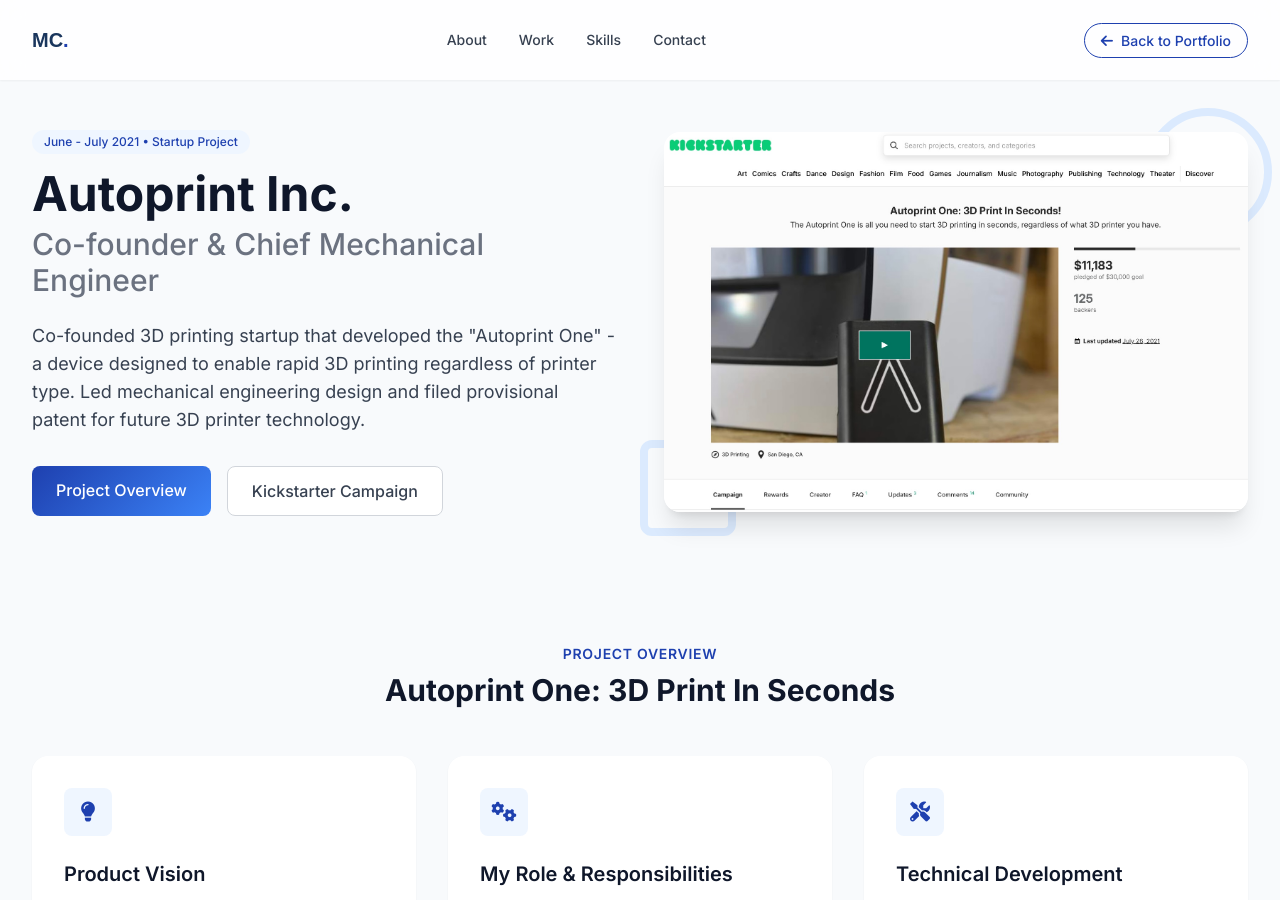
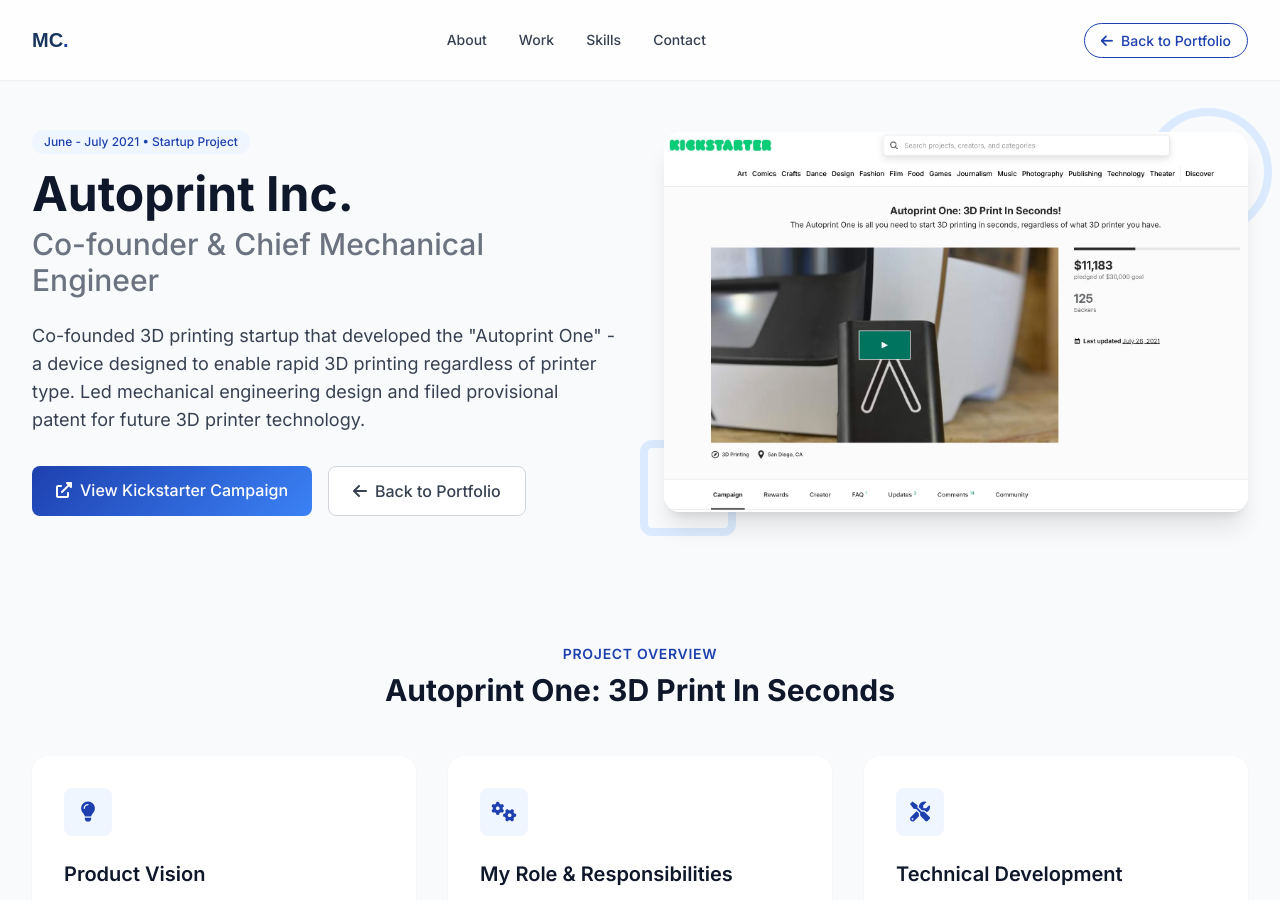
Before and after one commit to moisc/moisc.github.io, a Jekyll site: the page autoprint/index.html, which Jekyll copies as it is, in a window 1280 px wide and 900 px high. Built offline with Jekyll 4.4.1, drawn with Linux system fonts in a browser that asks for light colours; nearby versions of some CDN libraries.

Commit message:
Add Autoprint logo and move Kickstarter link to hero section
- Replace certificate icon with actual Autoprint logo in Innovation section
- Move Kickstarter campaign link to hero section as primary action
- Remove page-scrolling buttons and duplicate Kickstarter link
- Simplify navigation with clear, useful actions at top and bottom
- Improve visual branding with company logo display

🤖 Generated with [Claude Code](https://claude.ai/code)

Co-Authored-By: Claude <noreply@anthropic.com>

```diff
--- a/autoprint/index.html
+++ b/autoprint/index.html
@@ -178,11 +178,11 @@
                 </p>
 
                 <div class="flex flex-wrap gap-4">
-                    <a href="#overview" class="px-6 py-3 rounded-lg gradient-bg text-white font-medium hover:shadow-lg transition-all duration-300">
-                        Project Overview
+                    <a href="https://www.kickstarter.com/projects/autoprint/autoprint-one-3d-print-in-seconds" target="_blank" rel="noopener noreferrer" class="px-6 py-3 rounded-lg gradient-bg text-white font-medium hover:shadow-lg transition-all duration-300">
+                        <i class="fas fa-external-link-alt mr-2"></i>View Kickstarter Campaign
                     </a>
-                    <a href="#campaign" class="px-6 py-3 rounded-lg bg-white border border-gray-300 text-gray-700 font-medium hover:border-accent hover:text-accent transition-all duration-300">
-                        Kickstarter Campaign
+                    <a href="/#work" class="px-6 py-3 rounded-lg bg-white border border-gray-300 text-gray-700 font-medium hover:border-accent hover:text-accent transition-all duration-300">
+                        <i class="fas fa-arrow-left mr-2"></i>Back to Portfolio
                     </a>
                 </div>
             </div>
@@ -350,8 +350,8 @@
                     </div>
                 </div>
                 <div class="text-center">
-                    <div class="w-32 h-32 rounded-full gradient-bg flex items-center justify-center text-white text-4xl mx-auto mb-6">
-                        <i class="fas fa-certificate"></i>
+                    <div class="w-32 h-32 rounded-xl bg-white border border-gray-200 shadow-sm flex items-center justify-center mx-auto mb-6 p-4">
+                        <img src="autoprint%20logo.jpg" alt="Autoprint Logo" class="w-full h-full object-contain">
                     </div>
                     <h5 class="text-lg font-semibold text-gray-900 mb-2">Intellectual Property Protection</h5>
                     <p class="text-gray-600">Securing innovative mechanical engineering solutions for the future of 3D printing</p>
```
